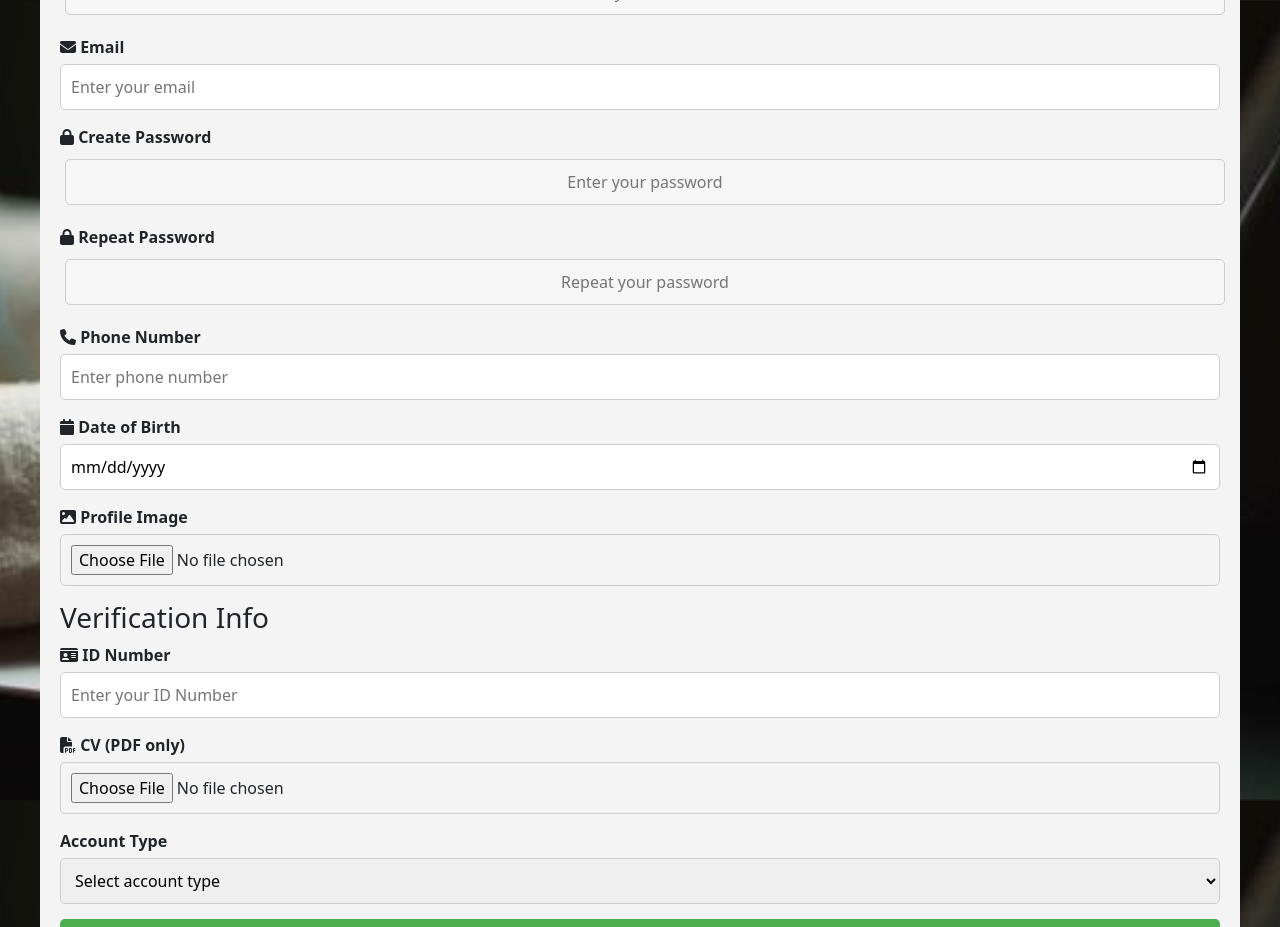
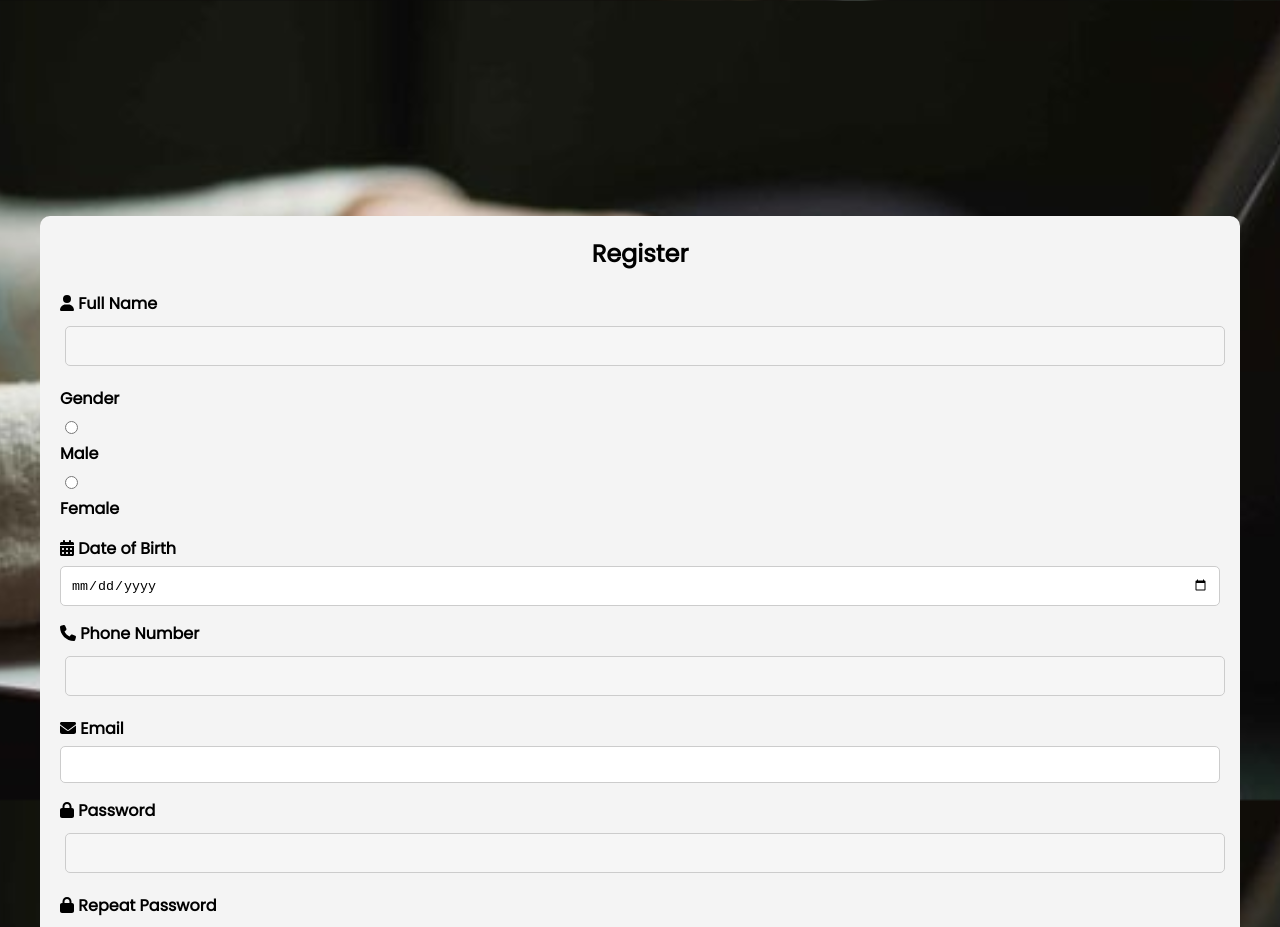
Before and after one commit to safasuli01/Career_Connect, a React (Create React App) app in the folder frontend/: page /register/client in a window 1280 px wide. Shown: the top 927 px of the page. Built offline with nearby package versions, Linux system fonts and the light colour scheme; the HTML template or start-up script is replaced by a standard one.

Commit message:
edit individual form

```diff
--- a/frontend/package.json
+++ b/frontend/package.json
@@ -3,11 +3,14 @@
   "version": "0.1.0",
   "private": true,
   "dependencies": {
+    "@emotion/react": "^11.13.3",
+    "@emotion/styled": "^11.13.0",
     "@fortawesome/fontawesome-free": "^6.6.0",
     "@fortawesome/fontawesome-svg-core": "^6.6.0",
     "@fortawesome/free-brands-svg-icons": "^6.6.0",
     "@fortawesome/free-solid-svg-icons": "^6.6.0",
     "@fortawesome/react-fontawesome": "^0.2.2",
+    "@mui/material": "^6.1.1",
     "@testing-library/jest-dom": "^5.17.0",
     "@testing-library/react": "^13.4.0",
     "@testing-library/user-event": "^13.5.0",
--- a/frontend/src/pages/Register/ClientForm.css
+++ b/frontend/src/pages/Register/ClientForm.css
@@ -1,4 +1,3 @@
-/* Ensure the body takes full height and centers content */
 body {
   min-height: 100vh;
   display: flex;
@@ -8,17 +7,18 @@ body {
   background-repeat: no-repeat;
   background-color: #e9ecef;
   background-size: cover;
-    background-attachment: fixed ;
-    margin: 20%;
+  background-attachment: fixed;
+  margin: 5%;
   overflow: auto;
 }
 
 .client-form-container {
   min-width: 1200px;
-    margin: 0 auto;
   padding: 20px;
   background-color: #f4f4f4;
   border-radius: 10px;
+  margin-top: 10%;
+  margin-bottom: 5%;
 }
 
 .client-form header {
--- a/frontend/src/pages/Register/ClientForm.jsx
+++ b/frontend/src/pages/Register/ClientForm.jsx
@@ -1,83 +1,35 @@
 import React, { useState } from 'react';
-import './ClientForm.css';
+import './ClientForm.css'; // Import the CSS file
 import { FontAwesomeIcon } from '@fortawesome/react-fontawesome';
-import { faUser, faEnvelope, faLock, faIdCard, faCalendar, faImage, faPhone, faFilePdf } from '@fortawesome/free-solid-svg-icons';
+import { faUser, faEnvelope, faLock, faPhone, faCalendarAlt, faFileAlt } from '@fortawesome/free-solid-svg-icons'; // Import icons
 
-const ClientForm = () => {
+function ClientForm() {
   const [formData, setFormData] = useState({
     fullName: '',
+    gender: '',
+    dateOfBirth: '',
+    phoneNumber: '',
     email: '',
-    dateOfBirth: '',
-    occupation: '',
-    phoneNumber: '',
-    idNumber: '',
-    profileImage: null,
-    accountType: '',
     password: '',
     repeatPassword: '',
-    cardNumber: '',
-    cardHolder: '',
-    expiryDate: '',
-    cvv: '',
-    cvFile: null, // Added CV file state
+    cvFile: null,
+    accountType: ''
   });
 
   const [formErrors, setFormErrors] = useState({});
 
+  const handleInputChange = (e) => {
+    const { name, value } = e.target;
+    setFormData({ ...formData, [name]: value });
+  };
+
+  const handleFileChange = (e) => {
+    setFormData({ ...formData, [e.target.name]: e.target.files[0] });
+  };
+
   const validateForm = () => {
     const errors = {};
-
-    // Validation Logic
-    if (!formData.fullName) errors.fullName = "Full name is required";
-    if (!formData.email || !/^[^\s@]+@[^\s@]+\.[^\s@]+$/.test(formData.email)) {
-      errors.email = "Valid email is required";
-    }
-    if (!formData.phoneNumber || !/^[0-9]+$/.test(formData.phoneNumber)) {
-      errors.phoneNumber = "Valid phone number is required";
-    }
-    if (!formData.dateOfBirth) errors.dateOfBirth = "Date of Birth is required";
-    if (!formData.idNumber) errors.idNumber = "ID Number is required";
-    if (!formData.profileImage) errors.profileImage = "Profile image is required";
-    if (!formData.cvFile) errors.cvFile = "CV is required (PDF only)";
-    if (formData.cvFile && formData.cvFile.type !== 'application/pdf') {
-      errors.cvFile = "CV must be a PDF file";
-    }
-
-    // Password Validation
-    if (!formData.password || !/^(?=.*[A-Z])(?=.*[!@#$%^&*])(?=.{8,})/.test(formData.password)) {
-      errors.password = "Password must be more than 8 characters, contain at least 1 capital letter, and 1 special character";
-    }
-    if (formData.password !== formData.repeatPassword) {
-      errors.repeatPassword = "Passwords do not match";
-    }
-
-    // Payment Validation
-    if (formData.accountType === 'hiring') {
-      if (!formData.cardNumber) {
-        errors.cardNumber = "Card number is required";
-      } else if (!/^[0-9]{16}$/.test(formData.cardNumber)) {
-        errors.cardNumber = "Card number must be exactly 16 numbers";
-      }
-
-      if (!formData.cardHolder) {
-        errors.cardHolder = "Cardholder name is required";
-      } else if (!/^[A-Za-z\s]+$/.test(formData.cardHolder)) {
-        errors.cardHolder = "Cardholder name must contain letters only";
-      }
-
-      if (!formData.expiryDate) {
-        errors.expiryDate = "Expiry date is required";
-      } else if (!/^(0[1-9]|1[0-2])\/\d{2}$/.test(formData.expiryDate)) {
-        errors.expiryDate = "Expiry date must be in MM/YY format";
-      }
-
-      if (!formData.cvv) {
-        errors.cvv = "CVV is required";
-      } else if (!/^\d{3}$/.test(formData.cvv)) {
-        errors.cvv = "CVV must be exactly 3 numbers";
-      }
-    }
-
+    // Validation logic here...
     setFormErrors(errors);
     return Object.keys(errors).length === 0;
   };
@@ -89,269 +41,160 @@ const ClientForm = () => {
     }
   };
 
-  const handleInputChange = (e) => {
-    const { name, value } = e.target;
-
-    // Limit cardNumber to 16 digits and remove non-digit characters
-    if (name === 'cardNumber') {
-      const cardNumber = value.replace(/\D/g, ''); // Remove any non-digit characters
-      if (cardNumber.length <= 16) {
-        setFormData({ ...formData, [name]: cardNumber });
-      }
-    }
-
-    // Limit cvv to 3 digits and remove non-digit characters
-    else if (name === 'cvv') {
-      const cvv = value.replace(/\D/g, ''); // Remove any non-digit characters
-      if (cvv.length <= 3) {
-        setFormData({ ...formData, [name]: cvv });
-      }
-    } else {
-      setFormData({ ...formData, [name]: value });
-    }
-  };
-
-  const handleImageChange = (e) => {
-    setFormData({ ...formData, profileImage: e.target.files[0] });
-  };
-
-  const handleFileChange = (e) => {
-    const file = e.target.files[0];
-    setFormData({ ...formData, [e.target.name]: file });
-  };
-
   return (
     <div className="client-form-container">
-      <header>Client Registration</header>
       <form className="client-form" onSubmit={handleSubmit}>
-
-        {/* Personal Info Section */}
-        <h3>Personal Info</h3>
+        <header>Register</header>
 
         <div className="input-field">
-          <label htmlFor="fullName">
+          <label>
             <FontAwesomeIcon icon={faUser} /> Full Name
           </label>
           <input
-            id="fullName"
             type="text"
             name="fullName"
             value={formData.fullName}
             onChange={handleInputChange}
-            placeholder='Enter your fullname'
-            required
+            className="form-control"
           />
           {formErrors.fullName && <p className="error">{formErrors.fullName}</p>}
         </div>
 
         <div className="input-field">
-          <label htmlFor="email">
+          <label>Gender</label>
+          <div className="form-check form-check-inline">
+            <input
+              type="radio"
+              name="gender"
+              value="male"
+              onChange={handleInputChange}
+              className="form-check-input"
+            />
+            <label className="form-check-label">Male</label>
+          </div>
+          <div className="form-check form-check-inline">
+            <input
+              type="radio"
+              name="gender"
+              value="female"
+              onChange={handleInputChange}
+              className="form-check-input"
+            />
+            <label className="form-check-label">Female</label>
+          </div>
+        </div>
+
+        <div className="input-field">
+          <label>
+            <FontAwesomeIcon icon={faCalendarAlt} /> Date of Birth
+          </label>
+          <input
+            type="date"
+            name="dateOfBirth"
+            value={formData.dateOfBirth}
+            onChange={handleInputChange}
+            className="form-control"
+          />
+          {formErrors.dateOfBirth && <p className="error">{formErrors.dateOfBirth}</p>}
+        </div>
+
+        <div className="input-field">
+          <label>
+            <FontAwesomeIcon icon={faPhone} /> Phone Number
+          </label>
+          <input
+            type="text"
+            name="phoneNumber"
+            value={formData.phoneNumber}
+            onChange={handleInputChange}
+            className="form-control"
+          />
+          {formErrors.phoneNumber && <p className="error">{formErrors.phoneNumber}</p>}
+        </div>
+
+        <div className="input-field">
+          <label>
             <FontAwesomeIcon icon={faEnvelope} /> Email
           </label>
           <input
-            id="email"
             type="email"
             name="email"
             value={formData.email}
             onChange={handleInputChange}
-            placeholder='Enter your email'
-            required
+            className="form-control"
           />
           {formErrors.email && <p className="error">{formErrors.email}</p>}
         </div>
 
         <div className="input-field">
-          <label htmlFor="password">
-            <FontAwesomeIcon icon={faLock} /> Create Password
+          <label>
+            <FontAwesomeIcon icon={faLock} /> Password
           </label>
           <input
-            id="password"
             type="password"
             name="password"
             value={formData.password}
             onChange={handleInputChange}
-            placeholder='Enter your password'
-            required
+            className="form-control"
           />
           {formErrors.password && <p className="error">{formErrors.password}</p>}
         </div>
 
         <div className="input-field">
-          <label htmlFor="repeatPassword">
+          <label>
             <FontAwesomeIcon icon={faLock} /> Repeat Password
           </label>
           <input
-            id="repeatPassword"
             type="password"
             name="repeatPassword"
             value={formData.repeatPassword}
             onChange={handleInputChange}
-            placeholder='Repeat your password'
-            required
+            className="form-control"
           />
           {formErrors.repeatPassword && <p className="error">{formErrors.repeatPassword}</p>}
         </div>
 
         <div className="input-field">
-          <label htmlFor="phoneNumber">
-            <FontAwesomeIcon icon={faPhone} /> Phone Number
+          <label>
+            <FontAwesomeIcon icon={faFileAlt} /> CV (PDF)
           </label>
           <input
-            id="phoneNumber"
-            name="phoneNumber"
-            type='number'
-            placeholder="Enter phone number"
-            value={formData.phoneNumber}
-            onChange={handleInputChange}
-            required
-          />
-          {formErrors.phoneNumber && <p className="error">{formErrors.phoneNumber}</p>}
-        </div>
-
-        <div className="input-field">
-          <label htmlFor="dateOfBirth">
-            <FontAwesomeIcon icon={faCalendar} /> Date of Birth
-          </label>
-          <input
-            id="dateOfBirth"
-            type="date"
-            name="dateOfBirth"
-            value={formData.dateOfBirth}
-            onChange={handleInputChange}
-            required
-          />
-          {formErrors.dateOfBirth && <p className="error">{formErrors.dateOfBirth}</p>}
-        </div>
-
-        <div className="input-field">
-          <label htmlFor="profileImage">
-            <FontAwesomeIcon icon={faImage} /> Profile Image
-          </label>
-          <input
-            id="profileImage"
-            type="file"
-            name="profileImage"
-            onChange={handleImageChange}
-            accept="image/jpeg, image/png, image/webp"
-            required
-          />
-          {formErrors.profileImage && <p className="error">{formErrors.profileImage}</p>}
-        </div>
-
-        {/* Verification Info Section */}
-        <h3>Verification Info</h3>
-        <div className="input-field">
-          <label htmlFor="idNumber">
-            <FontAwesomeIcon icon={faIdCard} /> ID Number
-          </label>
-          <input
-            id="idNumber"
-            type="number"
-            name="idNumber"
-            value={formData.idNumber}
-            onChange={handleInputChange}
-            placeholder='Enter your ID Number'
-            required
-          />
-          {formErrors.idNumber && <p className="error">{formErrors.idNumber}</p>}
-        </div>
-
-        <div className="input-field">
-          <label htmlFor="cvFile">
-            <FontAwesomeIcon icon={faFilePdf} /> CV (PDF only)
-          </label>
-          <input
-            id="cvFile"
             type="file"
             name="cvFile"
-            accept="application/pdf"
             onChange={handleFileChange}
-            required
+            className="form-control"
           />
           {formErrors.cvFile && <p className="error">{formErrors.cvFile}</p>}
         </div>
 
         <div className="input-field">
-          <label htmlFor="accountType">Account Type</label>
-          <select
-            id="accountType"
-            name="accountType"
-            value={formData.accountType}
-            onChange={handleInputChange}
-            required
-          >
-            <option value="">Select account type</option>
-            <option value="hiring">Hiring</option>
-            <option value="job seeker">Job Seeker</option>
-          </select>
+          <label>Account Type</label>
+          <div className="form-check form-check-inline">
+            <input
+              type="radio"
+              name="accountType"
+              value="client"
+              onChange={handleInputChange}
+              className="form-check-input"
+            />
+            <label className="form-check-label">Client</label>
+          </div>
+          <div className="form-check form-check-inline">
+            <input
+              type="radio"
+              name="accountType"
+              value="jobSeeker"
+              onChange={handleInputChange}
+              className="form-check-input"
+            />
+            <label className="form-check-label">Job Seeker</label>
+          </div>
         </div>
 
-        {formData.accountType === 'hiring' && (
-          <>
-            {/* Payment Info Section */}
-            <h3>Payment Info</h3>
-            <div className="input-field">
-              <label htmlFor="cardNumber">Card Number</label>
-              <input
-                id="cardNumber"
-                type="text"
-                name="cardNumber"
-                value={formData.cardNumber}
-                onChange={handleInputChange}
-                placeholder='Enter your card number'
-                required
-              />
-              {formErrors.cardNumber && <p className="error">{formErrors.cardNumber}</p>}
-            </div>
-
-            <div className="input-field">
-              <label htmlFor="cardHolder">Card Holder</label>
-              <input
-                id="cardHolder"
-                type="text"
-                name="cardHolder"
-                value={formData.cardHolder}
-                onChange={handleInputChange}
-                placeholder='Enter cardholder name'
-                required
-              />
-              {formErrors.cardHolder && <p className="error">{formErrors.cardHolder}</p>}
-            </div>
-
-            <div className="input-field">
-              <label htmlFor="expiryDate">Expiry Date (MM/YY)</label>
-              <input
-                id="expiryDate"
-                type="text"
-                name="expiryDate"
-                value={formData.expiryDate}
-                onChange={handleInputChange}
-                placeholder='Enter expiry date'
-                required
-              />
-              {formErrors.expiryDate && <p className="error">{formErrors.expiryDate}</p>}
-            </div>
-
-            <div className="input-field">
-              <label htmlFor="cvv">CVV</label>
-              <input
-                id="cvv"
-                type="text"
-                name="cvv"
-                value={formData.cvv}
-                onChange={handleInputChange}
-                placeholder='Enter CVV'
-                required
-              />
-              {formErrors.cvv && <p className="error">{formErrors.cvv}</p>}
-            </div>
-          </>
-        )}
-
-        <button type="submit" className="submit-btn">Submit</button>
+        <button type="submit" className="submit-btn btn btn-primary">Register</button>
       </form>
     </div>
   );
-};
+}
 
 export default ClientForm;
--- a/frontend/src/routes/AppRoute.js
+++ b/frontend/src/routes/AppRoute.js
@@ -4,9 +4,9 @@ import Login from '../pages/Login/Login';
 import Register from '../pages/Register/Register';
 import ClientForm from '../pages/Register/ClientForm';
 import CompanyForm from '../pages/Register/CompanyForm';
-import LandingPage from '../pages/LandingPage/LandingPage.jsx';
-import Profile from '../pages/Profile/Profile.jsx';
-import JobList from '../pages/JobList/JobList.jsx';
+// import LandingPage from '../pages/LandingPage/LandingPage.jsx';
+// import Profile from '../pages/Profile/Profile.jsx';
+// import JobList from '../pages/JobList/JobList.jsx';
 
 
 
@@ -17,7 +17,7 @@ function AppRoutes() {
 
     <Router>
       <Routes>
-        <Route path="/" element={<LandingPage />} />
+        {/* <Route path="/" element={<LandingPage />} />  */}
         <Route path="/login" element={<Login />} />
         <Route path="/register" element={<Register />} />
         <Route path="/register/client" element={<ClientForm />} />
```
Also changed, not shown: 1 other file (tests, documents, lock files or other folders). Lines whose indentation alone changed are shown as unchanged.
